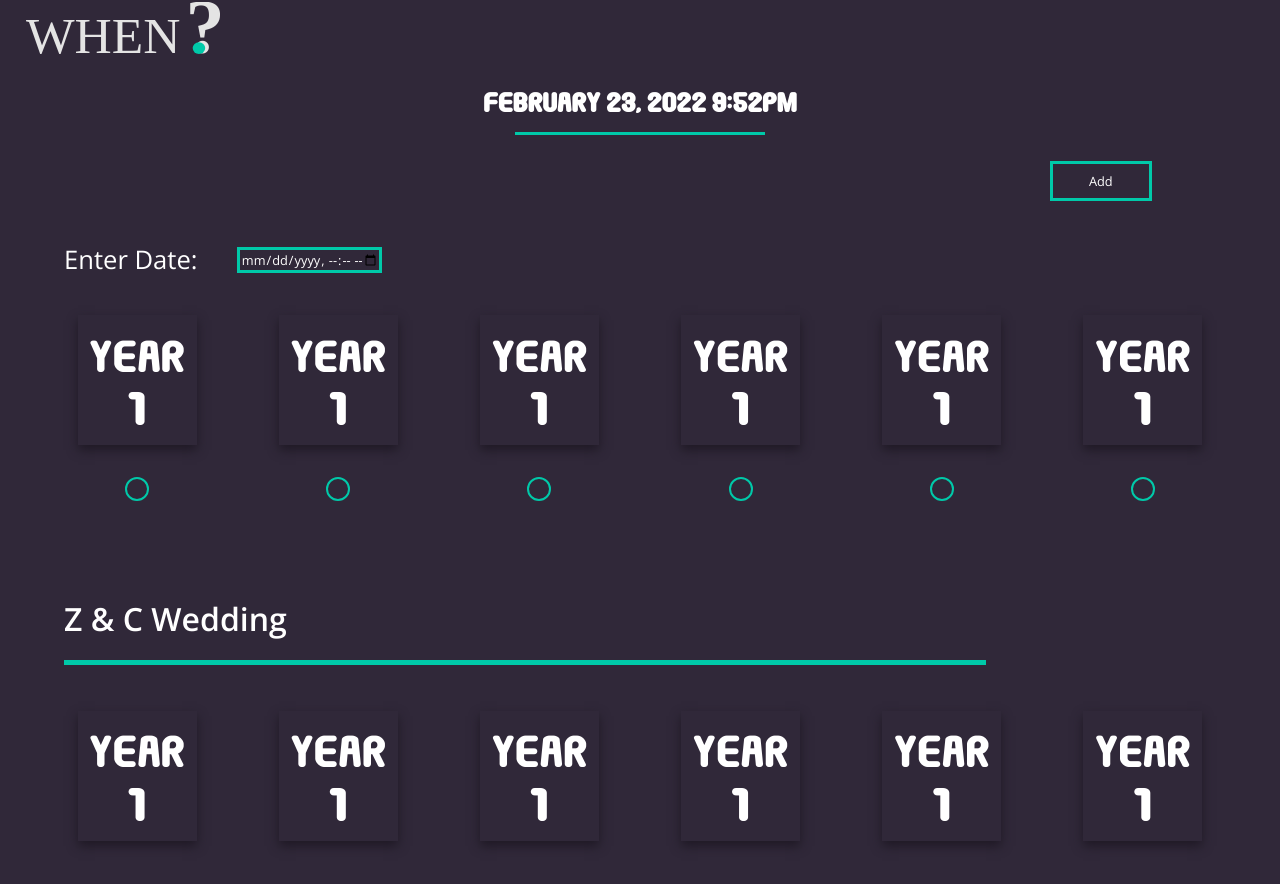
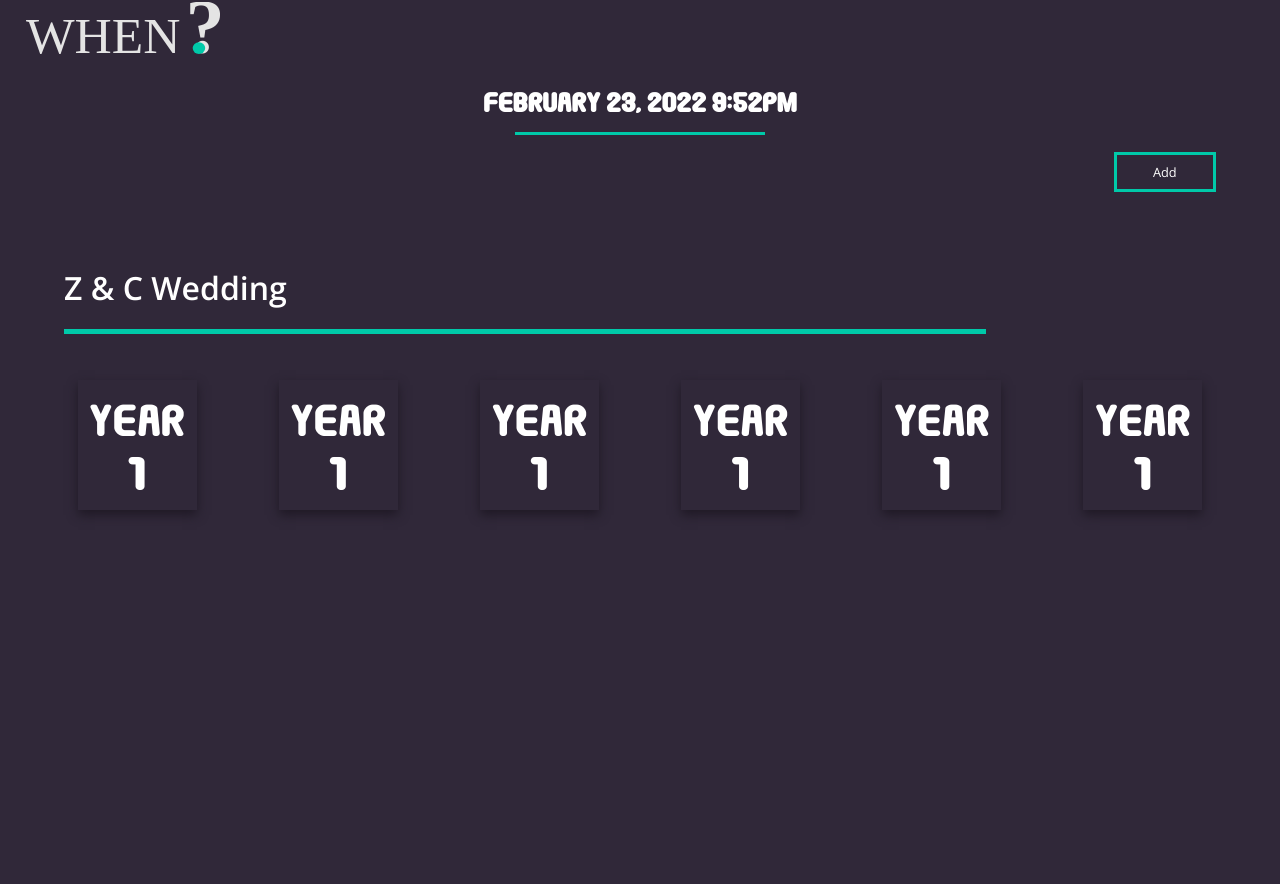
Before and after one commit to z-sanchez/when, a React (Create React App) app in the folder client/: page / in a window 1280 px wide. Shown: the top 884 px of the page. After the commit the page ends 800 px from the top, so only its background shows below. Built offline with nearby package versions, Linux system fonts and the light colour scheme.

Commit message:
adjusted margin-right of add button from 10% to 5%

```diff
--- a/client/src/Assets/Styles/styles.css
+++ b/client/src/Assets/Styles/styles.css
@@ -87,12 +87,13 @@
   background-color: #00C9A9;
 }
 #addCountdown form {
-  width: 90%;
   display: flex;
   flex-flow: column;
   align-items: center;
   justify-content: center;
   align-content: center;
+  display: none;
+  width: 90%;
   align-items: flex-start;
 }
 
@@ -235,16 +236,15 @@
     width: 20px;
   }
 
-  form .countdownBoxFlex .countdownBox .countdownBox__count {
-    margin-bottom: 100%;
-  }
-
   #addCountdown input {
     width: 8%;
     height: 40px;
     align-self: flex-end;
-    margin: 0 10% 3% 0;
+    margin: 0 5% 3% 0;
     font-size: 1vw;
+  }
+  #addCountdown form .countdownBoxFlex .countdownBox .countdownBox__count {
+    margin-bottom: 100%;
   }
   #addCountdown #dateEntry {
     width: 60%;
--- a/client/src/Assets/Styles/styles.sass
+++ b/client/src/Assets/Styles/styles.sass
@@ -91,8 +91,9 @@ $accent-green: #00C9A9
     background-color: $accent-green
 
   form
+    @include centerAligned(column)
+    display: none
     width: 90%
-    @include centerAligned(column)
     align-items: flex-start
 
 
@@ -212,19 +213,19 @@ $accent-green: #00C9A9
     height: 20px
     width: 20px
 
-  form
-    .countdownBoxFlex
-      .countdownBox
-        .countdownBox__count
-          margin-bottom: 100%
 
   #addCountdown
     input
       width: 8%
       height: 40px
       align-self: flex-end
-      margin: 0 10% 3% 0
+      margin: 0 5% 3% 0
       font-size: 1vw
+    form
+      .countdownBoxFlex
+        .countdownBox
+          .countdownBox__count
+            margin-bottom: 100%
 
     #dateEntry
       width: 60%
```
Also changed, not shown: 1 other file (tests, documents, lock files or other folders).
